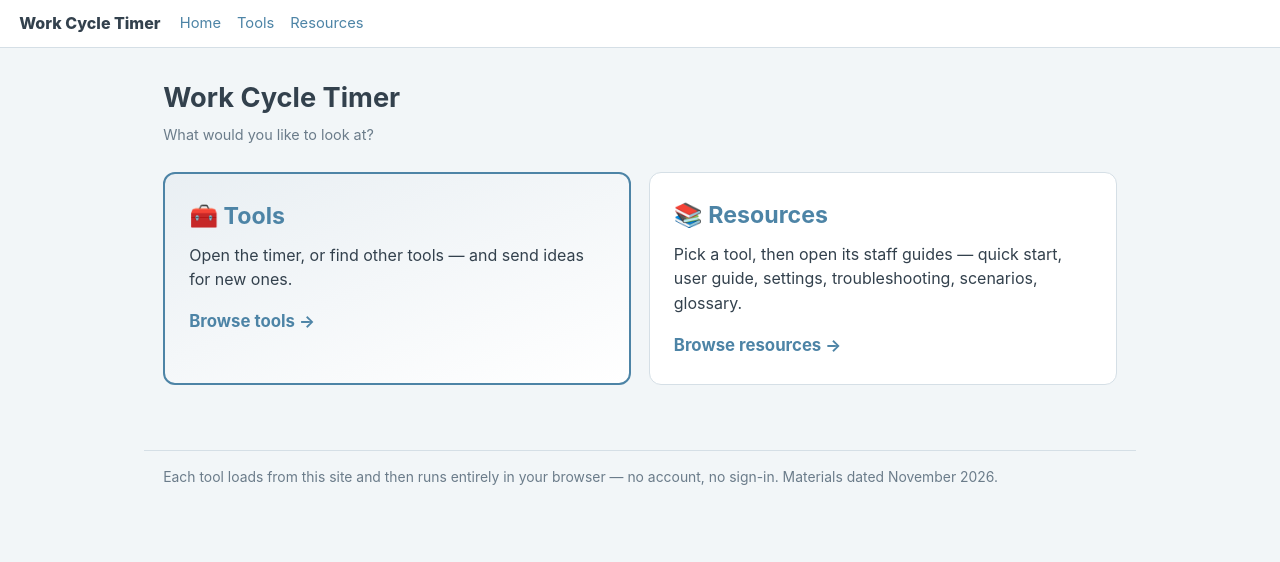
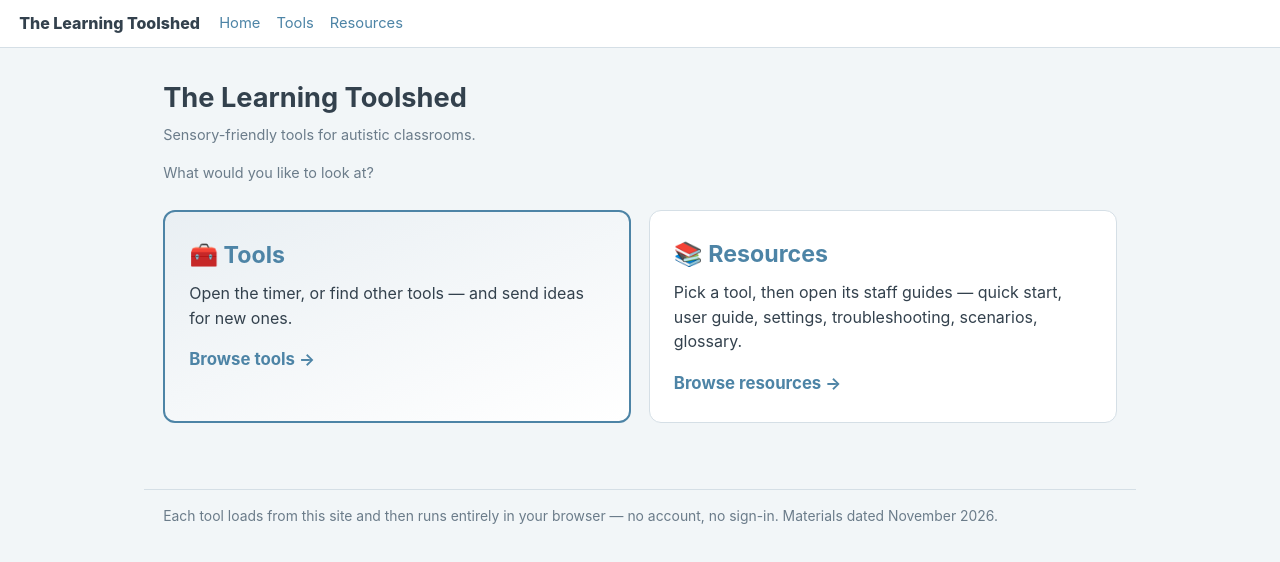
Before and after one commit to SwankyMcGee/SwankyMcGee.github.io, a plain HTML site: page index.html in a window 1280 px wide. Drawn offline with Linux system fonts and the light colour scheme.

Commit message:
Rename site: The Learning Toolshed (sensory-friendly tools for autistic classrooms)

```diff
--- a/index.html
+++ b/index.html
@@ -3,13 +3,13 @@
 <head>
 <meta charset="utf-8">
 <meta name="viewport" content="width=device-width, initial-scale=1">
-<title>Work Cycle Timer</title>
+<title>The Learning Toolshed</title>
 <link rel="stylesheet" href="site.css">
 </head>
 <body>
 
 <header class="site-head">
-  <a class="brand" href="index.html">Work Cycle Timer</a>
+  <a class="brand" href="index.html">The Learning Toolshed</a>
   <nav class="site-nav" aria-label="Site pages">
     <a href="index.html">Home</a>
     <a href="tools.html">Tools</a>
@@ -18,7 +18,8 @@
 </header>
 
 <main>
-  <h1>Work Cycle Timer</h1>
+  <h1>The Learning Toolshed</h1>
+  <p class="meta">Sensory-friendly tools for autistic classrooms.</p>
   <p class="meta">What would you like to look at?</p>
 
   <div class="choose">
```
Also changed, not shown: glossary.html (+2 -2 lines), quick-start.html (+2 -2 lines), resources.html (+2 -2 lines), scenarios.html (+2 -2 lines), settings-ref.html (+2 -2 lines), tools.html (+2 -2 lines), troubleshooting.html (+2 -2 lines), user-guide.html (+2 -2 lines), 1 other file.
